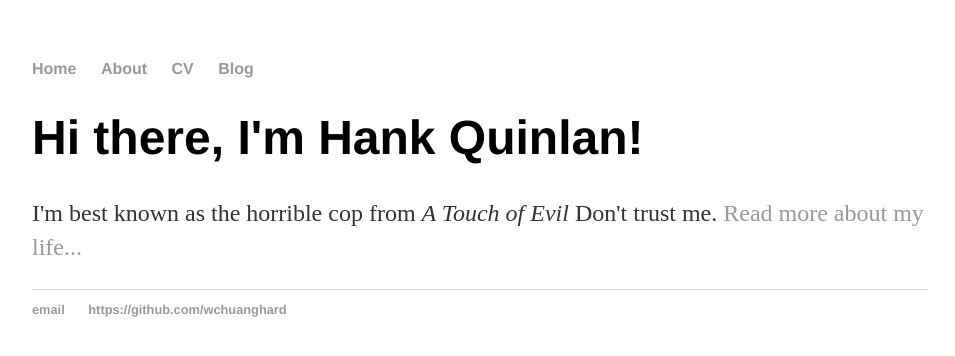
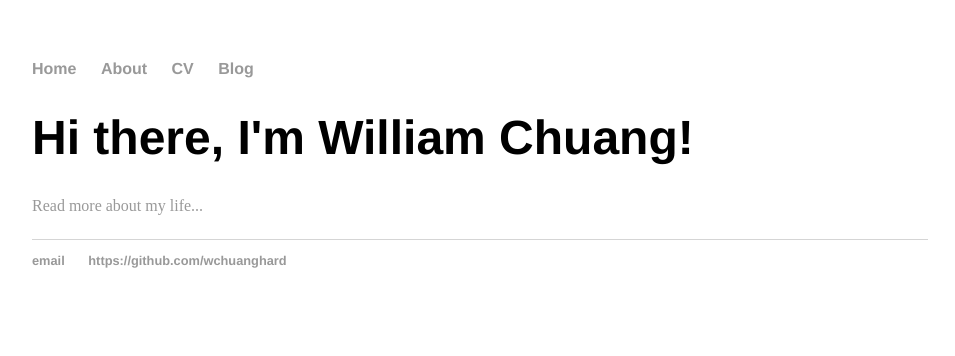
Before and after one commit to williamchuang/williamchuang.github.io, a Jekyll site: the page built from index.html, in a window 1280 px wide. Shown: the top 356 px of the page, without its empty margins (160-1115 px from the left). Built offline with Jekyll 4.4.1, drawn with Linux system fonts in a browser that asks for light colours.

Commit message:
Update index.html

```diff
--- a/index.html
+++ b/index.html
@@ -1,8 +1,8 @@
 ---
 layout: default
-title: Hank Quinlan, Horrible Cop
+title: William Chuang, USFCA
 ---
 <div class="blurb">
-	<h1>Hi there, I'm Hank Quinlan!</h1>
-	<p>I'm best known as the horrible cop from <em>A Touch of Evil</em> Don't trust me. <a href="/about">Read more about my life...</a></p>
+	<h1>Hi there, I'm William Chuang!</h1>
+	<a href="/about">Read more about my life...</a></p>
 </div><!-- /.blurb -->
```
